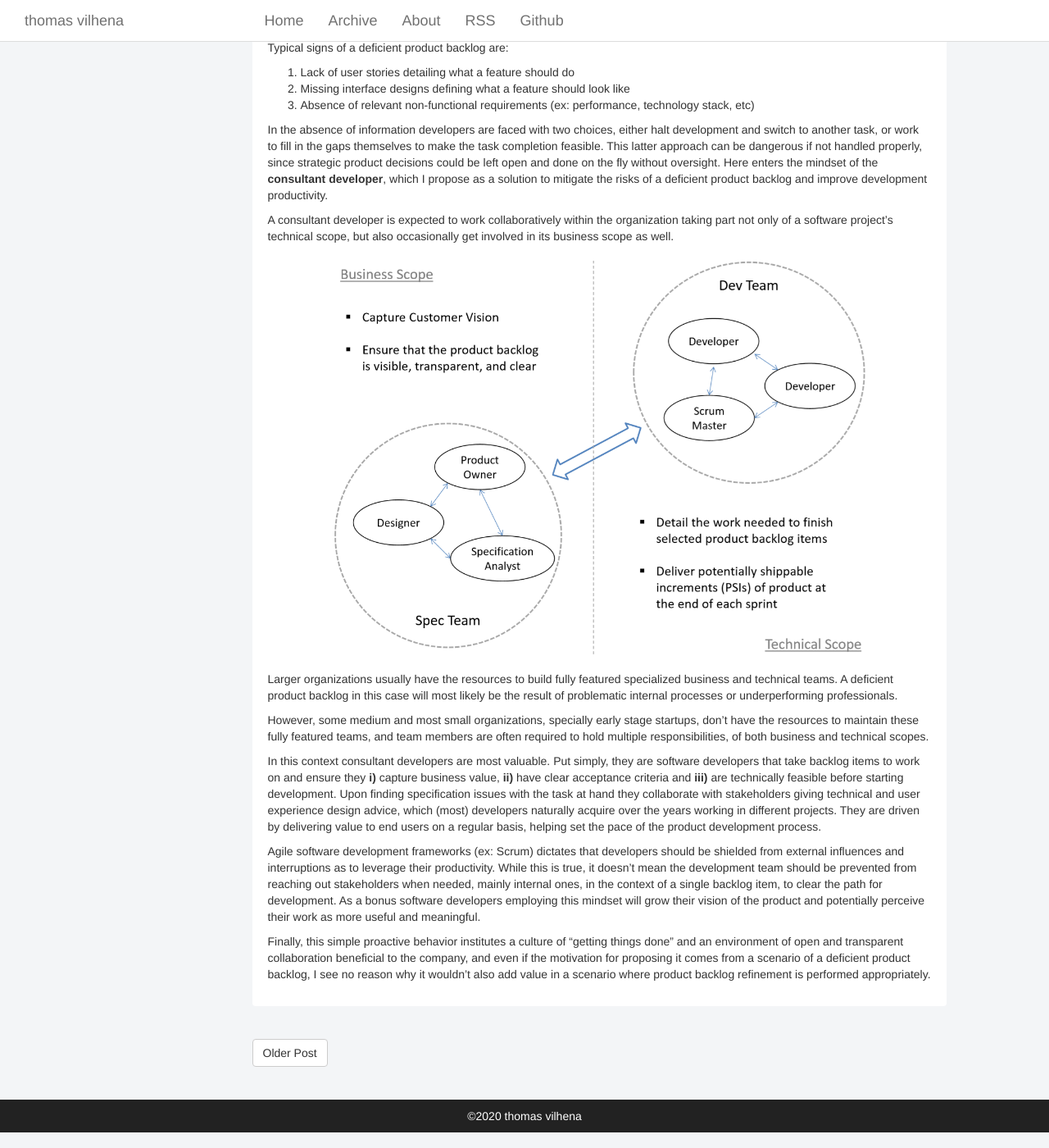
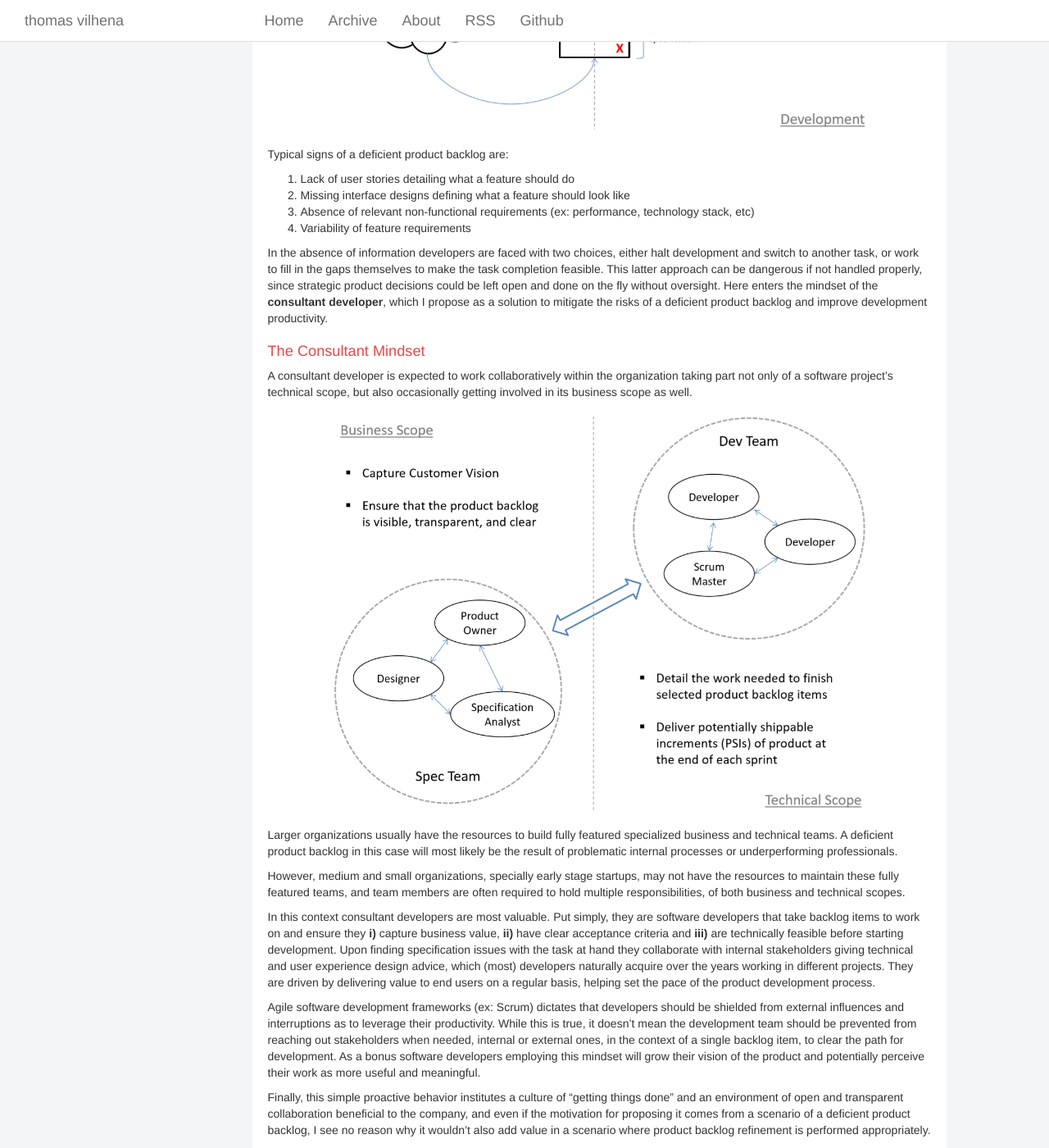
Before and after one commit to TCGV/blog, a Jekyll site: the page built from _posts/2020-02-24-the-consultant-developer.md, in a window 1280 px wide and 1400 px high, scrolled down 806 px. Shown: the whole window at 82% size. Built offline with Jekyll 4.4.1, drawn with Linux system fonts in a browser that asks for light colours; some of the changed text lies outside the part shown.

Commit message:
Polishing 2020-02-24-the-consultant-developer.md

```diff
--- a/_posts/2020-02-24-the-consultant-developer.md
+++ b/_posts/2020-02-24-the-consultant-developer.md
@@ -5,9 +5,14 @@ date: 2020-02-23 12:00:00 -0300
 tags: collaboration
 ---
 
+Software developers are responsible for carrying out tasks from a product backlog for delivering increments of value in a regular manner. The mindset we adopt towards work can have a direct impact in the quality and speed of our output. In this article I propose the simple mindset of a "consultant developer" as an approach for dealing with common shortcomings in our industry, and improving the work culture within our organization.
+
+Backlog Refinement
+============
+
 In an ideal world software developers would only work on tasks from a perfectly refined product backlog. Tasks requirements, user stories, user flows, interface designs, edge cases, etc would be thoroughly detailed, allowing for maximum productivity during development since all required information would be easy to access and readily available.
 
-In practice this is rarely the case. Backlog refinement is an important but often neglected process. Below I provide a commom definition of what it is:
+In practice this is rarely the case. Backlog refinement is an important but often neglected process. Below I provide a usual definition of what it is:
 
 > Backlog refinement is the ongoing process of reviewing product backlog items and checking that they are appropriately prepared and ordered in a way that makes them clear and executable for teams once they are planned for development
 
@@ -23,10 +28,14 @@ Typical signs of a deficient product backlog are:
 1. Lack of user stories detailing what a feature should do
 1. Missing interface designs defining what a feature should look like
 1. Absence of relevant non-functional requirements (ex: performance, technology stack, etc)
+1. Variability of feature requirements
 
 In the absence of information developers are faced with two choices, either halt development and switch to another task, or work to fill in the gaps themselves to make the task completion feasible. This latter  approach can be dangerous if not handled properly, since strategic product decisions could be left open and done on the fly without oversight. Here enters the mindset of the <b>consultant developer</b>, which I propose as a solution to mitigate the risks of a deficient product backlog and improve development productivity.
 
-A consultant developer is expected to work collaboratively within the organization taking part not only of a software project's technical scope, but also occasionally get involved in its business scope as well.
+The Consultant Mindset
+============
+
+A consultant developer is expected to work collaboratively within the organization taking part not only of a software project's technical scope, but also occasionally getting involved in its business scope as well.
 
 <p align="center">
   <img style="width: 652px; max-width: 100%; margin: 10px" src="{{ site.baseurl }}/images/p15/product_scopes.PNG" alt="Product Scopes"/>
@@ -35,10 +44,10 @@ A consultant developer is expected to work collaboratively within the organizati
 
 Larger organizations usually have the resources to build fully featured specialized business and technical teams. A deficient product backlog in this case will most likely be the result of problematic internal processes or underperforming professionals.
 
-However, some medium and most small organizations, specially early stage startups, don't have the resources to maintain these fully featured teams, and team members are often required to hold multiple responsibilities, of both business and technical scopes.
+However, medium and small organizations, specially early stage startups, may not have the resources to maintain these fully featured teams, and team members are often required to hold multiple responsibilities, of both business and technical scopes.
 
-In this context consultant developers are most valuable. Put simply, they are software developers that take backlog items to work on and ensure they <b>i)</b> capture business value, <b>ii)</b> have clear acceptance criteria and <b>iii)</b> are technically feasible before starting development. Upon finding specification issues with the task at hand they collaborate with stakeholders giving technical and user experience design advice, which (most) developers naturally acquire over the years working in different projects. They are driven by delivering value to end users on a regular basis, helping set the pace of the product development process.
+In this context consultant developers are most valuable. Put simply, they are software developers that take backlog items to work on and ensure they <b>i)</b> capture business value, <b>ii)</b> have clear acceptance criteria and <b>iii)</b> are technically feasible before starting development. Upon finding specification issues with the task at hand they collaborate with internal stakeholders giving technical and user experience design advice, which (most) developers naturally acquire over the years working in different projects. They are driven by delivering value to end users on a regular basis, helping set the pace of the product development process.
 
-Agile software development frameworks (ex: Scrum) dictates that developers should be shielded from external influences and interruptions as to leverage their productivity. While this is true, it doesn't mean the development team should be prevented from reaching out stakeholders when needed, mainly internal ones, in the context of a single backlog item, to clear the path for development. As a bonus software developers employing this mindset will grow their vision of the product and potentially perceive their work as more useful and meaningful.
+Agile software development frameworks (ex: Scrum) dictates that developers should be shielded from external influences and interruptions as to leverage their productivity. While this is true, it doesn't mean the development team should be prevented from reaching out stakeholders when needed, internal or external ones, in the context of a single backlog item, to clear the path for development. As a bonus software developers employing this mindset will grow their vision of the product and potentially perceive their work as more useful and meaningful.
 
 Finally, this simple proactive behavior institutes a culture of "getting things done" and an environment of open and transparent collaboration beneficial to the company, and even if the motivation for proposing it comes from a scenario of a deficient product backlog, I see no reason why it wouldn't also add value in a scenario where product backlog refinement is performed appropriately.
```
